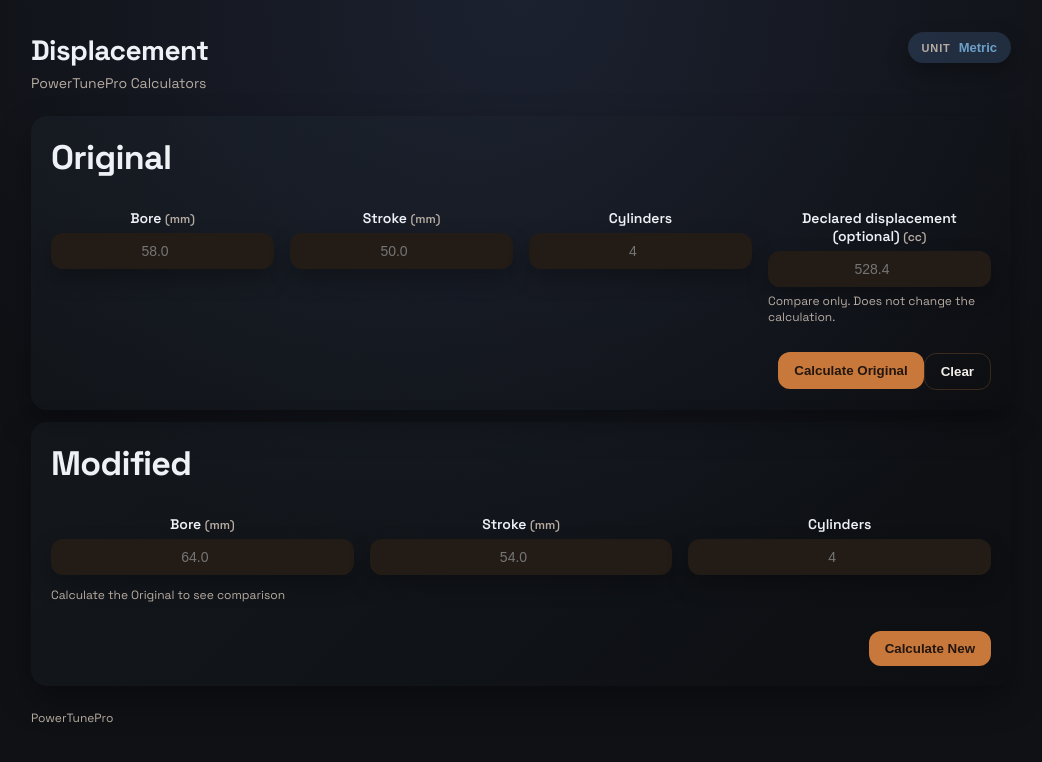
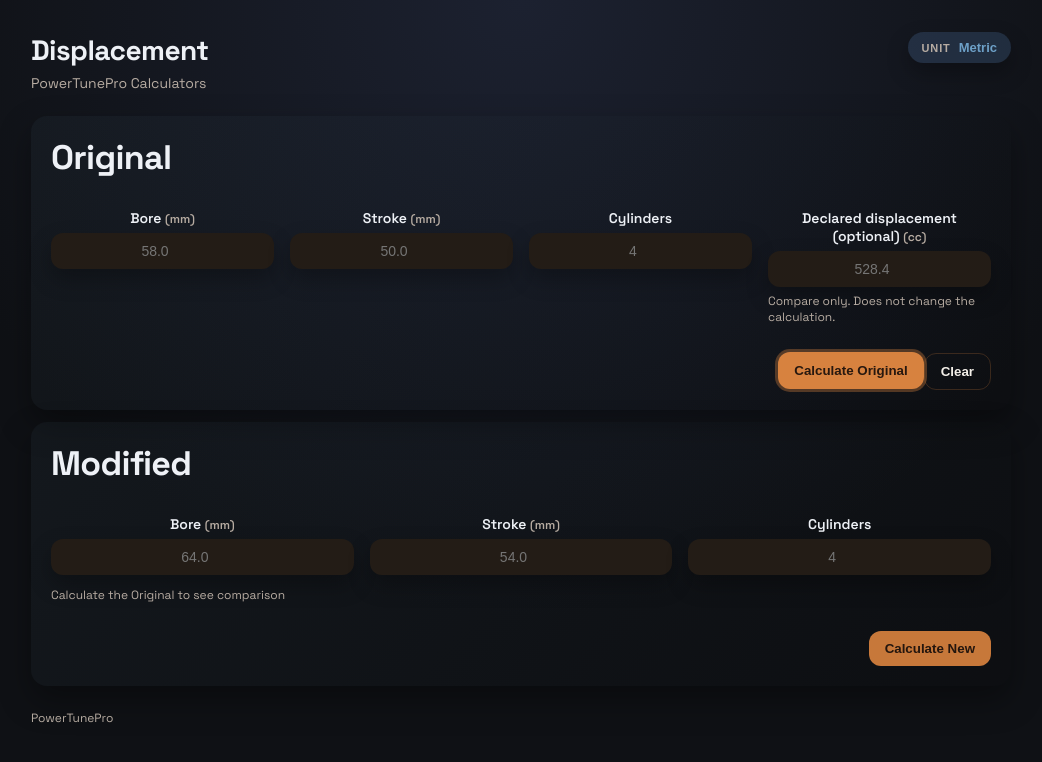
Before and after one commit to allancastrotk/ptp-calculators.code, a Next.js app in the folder frontend-api/: page /displacement in a window 1280 px wide. In both pictures the pointer is over the button "Calculate Original". Shown: the top 762 px of the page, without its empty margins (119-1161 px from the left). Built offline with nearby package versions, Linux system fonts and the light colour scheme.

Commit message:
feat(ui): brighten and outline calculate buttons on hover

```diff
--- a/frontend-api/styles/globals.css
+++ b/frontend-api/styles/globals.css
@@ -241,6 +241,7 @@ body.ptp-embed .ptp-subtitle {
 .ptp-button:hover,
 .button:hover {
   transform: translateY(-1px);
+  filter: brightness(1.08);
 }
 
 .ptp-button:disabled,
@@ -253,6 +254,11 @@ body.ptp-embed .ptp-subtitle {
 .ptp-button--primary {
   background: var(--ptp-primary);
   color: var(--ptp-primary-contrast);
+}
+
+.ptp-button--primary:hover,
+.button:hover {
+  box-shadow: 0 0 0 3px var(--ptp-focus);
 }
 
 .ptp-button--secondary {
```
